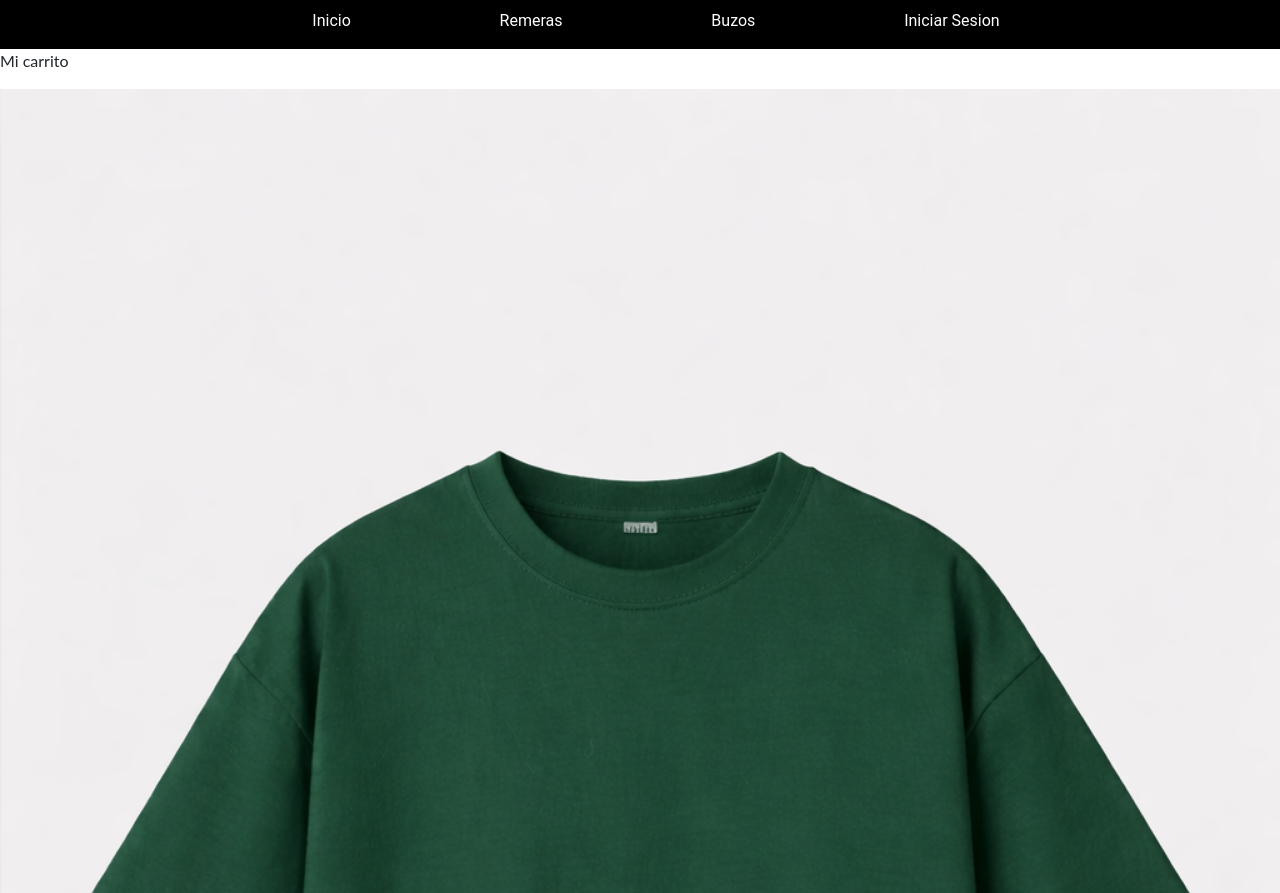
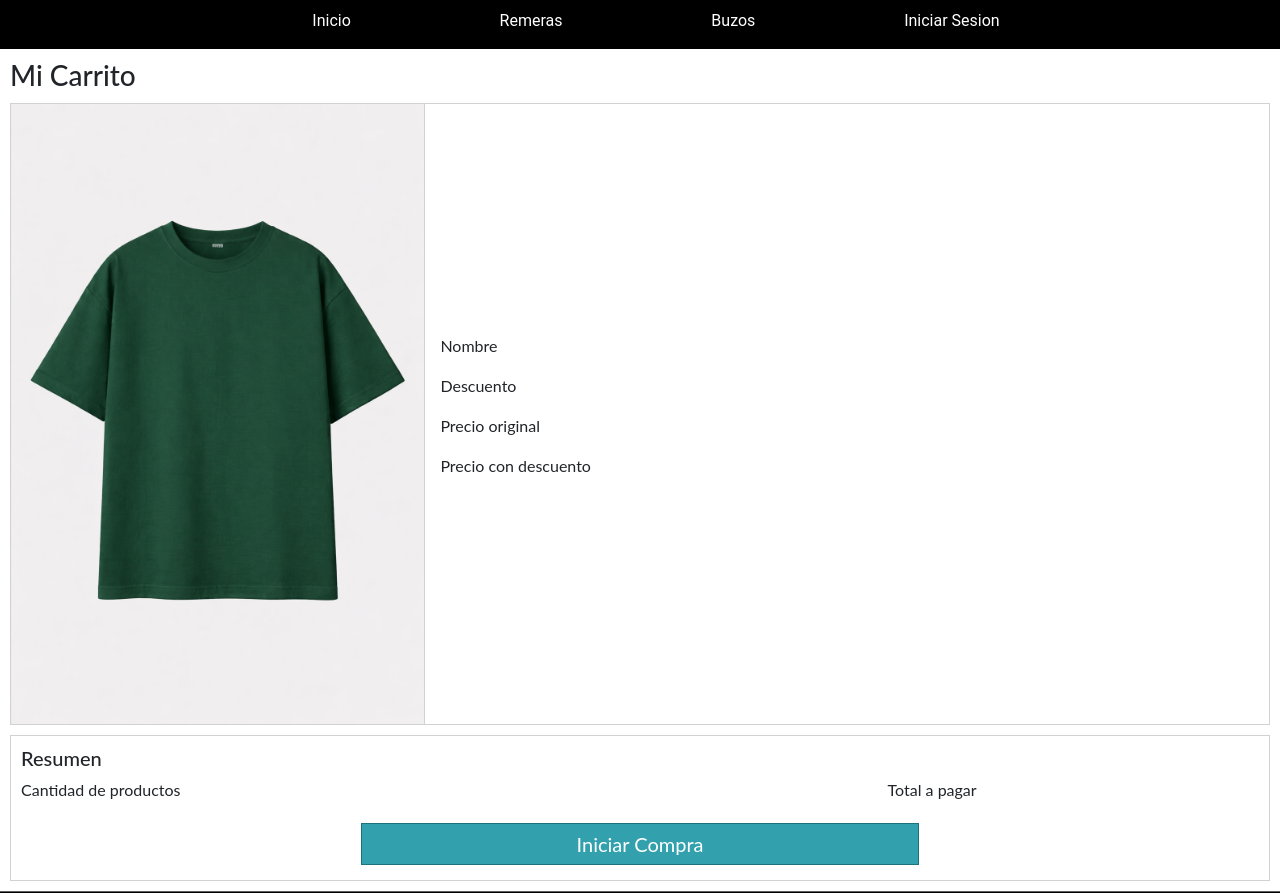
Before and after one commit to Shaihueque/Newen, a plain HTML site: page pages/carrito.html in a window 1280 px wide. Shown: the part 59-952 px from the top of the page. Drawn offline with nearby package versions, Linux system fonts and the light colour scheme.

Commit message:
se hizo el css de carrito en modo movile sin pseudoclase

```diff
--- a/css/style.css
+++ b/css/style.css
@@ -363,6 +363,50 @@ footer{
     margin-bottom: 25px;
 }
 
+/*CARRITO*/
+.contenedorProducto {
+    display: flex;
+    margin: 10px;
+    align-items: center;
+    border: solid 1px rgb(211 210 210);
+}
+.contenedorImgProducto{
+    width: 35%;
+    border-right: solid 1px rgb(211 210 210);
+}
+.contenedorDescripcionProducto{
+    width: 70%;
+    margin-left: 15px;
+}
+
+.contenedorResumen{
+    display: flex;
+    flex-wrap: wrap;
+    justify-content: center;
+    margin: 10px;
+    border: solid 1px rgb(211 210 210);
+    padding: 10px;
+}
+.tituloResumen{
+    width: 100%;
+}
+.cantidadProductos{
+    width: 70%;
+}
+.totalPagar{
+    width: 30%;
+}
+
+.btn-Comprar{
+    background-color: rgb(50, 161, 173);
+    color: white;
+    width: 45%;
+    border: solid 1px rgb(30 114 123);
+    margin: 5px;
+    padding: 5px;
+    font-size: 20px;
+}
+
 
 @media (min-width: 768px) {
     /*MAIN*/
--- a/pages/carrito.html
+++ b/pages/carrito.html
@@ -86,13 +86,13 @@
     </header>
 
     <main>
-        <p>Mi carrito</p>
+        <h3 class="nombreSeccion">Mi Carrito</h3>
         <section>
-            <div>
-                <div>
+            <div class="contenedorProducto">
+                <div class="contenedorImgProducto">
                     <img src="../Assest/img/remera_oversize_verdepino.png" alt="remera Oversize Verde pino">
                 </div>
-                <div>
+                <div class="contenedorDescripcionProducto">
                     <p>Nombre</p>
                     <p>Descuento</p>
                     <p>Precio original</p>
@@ -102,12 +102,12 @@
         </section>
 
         <section>
-            <div>
-                <p>Resumen</p>
-                <p>Cantidad de productos</p>
-                <p>Total a pagar</p>
+            <div class="contenedorResumen">
+                <h5 class="tituloResumen">Resumen</h5>
+                <p class="cantidadProductos">Cantidad de productos</p>
+                <p class="totalPagar">Total a pagar</p>
 
-                <button type="submit">Iniciar Compra</button>
+                <button type="submit" class="btn-Comprar">Iniciar Compra</button>
             </div>
         </section>
     </main>
```
